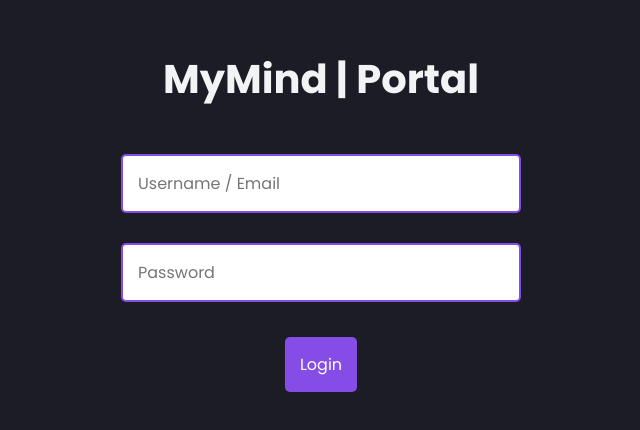
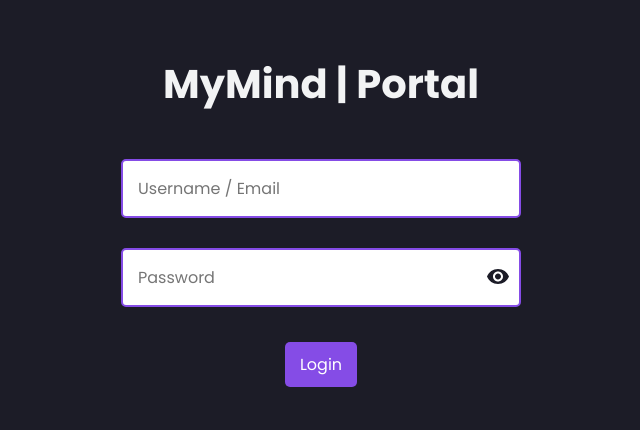
Before and after one commit to sibisiddharth8/MyMind-Portal, a React (Create React App) app: page /#/ in a window 1280 px wide. Before the commit this address led to /#/education. Shown: the part 180-610 px from the top of the page, without its empty margins (319-959 px from the left). Built offline with nearby package versions, Linux system fonts and the light colour scheme; no server answers.

Commit message:
Loader added to skills and experience section

```diff
--- /dev/null
+++ b/src/components/Loaders/LinearLoader.jsx
@@ -0,0 +1,38 @@
+import * as React from 'react';
+import Box from '@mui/material/Box';
+import LinearProgress from '@mui/material/LinearProgress';
+import styled from 'styled-components';
+
+const StyledBox = styled(Box)`
+    border-radius: 10px;
+    width: 100%;
+    padding-top: 20px;
+`;
+
+const LoadingText = styled.div`
+    display: flex;
+    justify-content: center;
+    padding: 10px;
+    letter-spacing: 8px;
+    white-space: nowrap;
+
+    @media (max-width: 575px){
+        letter-spacing: 4px;
+    }
+`;
+
+export default function LinearLoader({text}) {
+  return (
+    <StyledBox>
+      <LoadingText>{text || "... Loading ..."}</LoadingText>
+      <LinearProgress
+        sx={{
+          backgroundColor: '#e0e0e0',
+          '& .MuiLinearProgress-bar': {
+            backgroundColor: '#854CE6',
+          },
+        }}
+      />
+    </StyledBox>
+  );
+}
--- a/src/pages/Bio.jsx
+++ b/src/pages/Bio.jsx
@@ -301,7 +301,6 @@ const InputField = styled.input`
 
   &:focus {
     outline: none;
-    border-width: 2px;
   }
 
   @media (max-width: 768px) {
@@ -313,7 +312,6 @@ const InputField = styled.input`
 const TextArea = styled.textarea`
   padding: 0.75rem;
   background-color: ${({ theme }) => theme.text_primary};
-  box-shadow: rgba(23, 92, 230, 0.15) 0px 4px 24px;
   border-radius: 4px;
   border-color: ${({ theme }) => theme.primary};
   font-size: 16px;
--- a/src/pages/Experience.jsx
+++ b/src/pages/Experience.jsx
@@ -6,6 +6,8 @@ import styled from 'styled-components';
 import Header from '../components/Header/Header.jsx';
 import Footer from '../components/Footer';
 import Modal from '../components/Modal/Modal.jsx';
+
+import LinearLoader from '../components/Loaders/LinearLoader.jsx';
 
 const Experience = () => {
   const [experiences, setExperiences] = useState([]);
@@ -24,12 +26,14 @@ const Experience = () => {
   const [modalType, setModalType] = useState('');
   const [isUploading, setIsUploading] = useState(false);
   const [experienceToDelete, setExperienceToDelete] = useState(null);
+  const [loading, setLoading] = useState(true);
 
   useEffect(() => {
     const experiencesRef = dbRef(database, 'experiences');
     onValue(experiencesRef, (snapshot) => {
       const data = snapshot.val() || [];
       setExperiences(data);
+      setLoading(false);
     });
   }, []);
 
@@ -145,8 +149,12 @@ const Experience = () => {
           <Button type="submit">{editingId !== null ? 'Update Experience' : 'Add Experience'}</Button>
         </Form>
 
-        {/* Experience Cards */}
-        {experiences.map((exp) => (
+        {loading ? (
+          <LinearLoader
+            text = "... Loading Experience ..."
+          />
+        ) : (
+          experiences.map((exp) => (
             <Card key={exp.id}>
               <img src={exp.img} alt={`${exp.company} logo`} />
               <Details>
@@ -159,7 +167,9 @@ const Experience = () => {
                 <button className="delete-btn" onClick={() => openDeleteModal(exp)}>Delete</button>
               </Actions>
             </Card>
-        ))}
+          ))
+        )
+        }
 
         {/* Reusable Modal */}
         <Modal
@@ -285,6 +295,7 @@ const Input = styled.input`
 
 const Button = styled.button`
   padding: 10px;
+  border-radius: 5px;
   background-color: ${(props) => props.theme.button};
   border: none;
   color: ${(props) => props.theme.white};
--- a/src/pages/Login.jsx
+++ b/src/pages/Login.jsx
@@ -1,8 +1,60 @@
-// pages/Login.jsx
 import React, { useState } from 'react';
 import styled from 'styled-components';
 import { useAuth } from '../AuthContext';
 import { useNavigate } from 'react-router-dom';
+import { Visibility, VisibilityOff } from '@mui/icons-material';
+
+function Login() {
+    const [username, setUsername] = useState('');
+    const [password, setPassword] = useState('');
+    const [showPassword, setShowPassword] = useState(false);
+    const [errorMessage, setErrorMessage] = useState('');
+    const navigate = useNavigate();
+    const { login } = useAuth(); // Access the login function from AuthContext
+
+    const handleLogin = () => {
+      const validUsername = process.env.REACT_APP_USERNAME;
+      const validPassword = process.env.REACT_APP_PASSWORD;
+
+      if (username === validUsername && password === validPassword) {
+        login(); // Update authentication state
+        navigate('/Home'); // Redirect to the portal
+      } else {
+        setErrorMessage('Invalid credentials. Please try again.');
+      }
+    };
+
+    const togglePasswordVisibility = () => {
+      setShowPassword(!showPassword);
+    };
+
+    return (
+      <Container>
+        <Title>MyMind | Portal</Title>
+        <Input
+          type="text"
+          placeholder="Username / Email"
+          value={username}
+          onChange={(e) => setUsername(e.target.value)}
+        />
+        <InputContainer>
+          <Input
+            type={showPassword ? 'text' : 'password'}
+            placeholder="Password"
+            value={password}
+            onChange={(e) => setPassword(e.target.value)}
+          />
+          <ToggleIcon onClick={togglePasswordVisibility}>
+            {showPassword ? <VisibilityOff /> : <Visibility />}
+          </ToggleIcon>
+        </InputContainer>
+        {errorMessage && <ErrorMessage>{errorMessage}</ErrorMessage>}
+        <Button onClick={handleLogin}>Login</Button>
+      </Container>
+    );
+}
+
+export default Login;
 
 const Container = styled.div`
   display: flex;
@@ -25,7 +77,7 @@ const Container = styled.div`
 
 const Title = styled.h1`
   color: ${(props) => props.theme.text_primary};
-  margin-bottom: 30px; /* Increased margin for better spacing */
+  margin-bottom: 30px;
   font-size: 2.5rem;
 
   @media (max-width: 768px) {
@@ -38,13 +90,19 @@ const Title = styled.h1`
   }
 `;
 
+const InputContainer = styled.div`
+  position: relative;
+  width: 100%;
+  max-width: 400px;
+`;
+
 const Input = styled.input`
+  max-width: 400px;
   padding: 15px;
-  margin: 15px 0; /* Increased margin for better spacing */
+  margin: 15px 0;
   border: 2px solid ${(props) => props.theme.primary};
   border-radius: 5px;
   width: 100%;
-  max-width: 400px;
   font-size: 1rem;
   transition: border-color 0.3s ease;
 
@@ -64,19 +122,29 @@ const Input = styled.input`
   }
 `;
 
+const ToggleIcon = styled.div`
+  position: absolute;
+  width: 20px;
+  top: 53.5%;
+  right: 15px;
+  transform: translateY(-50%);
+  cursor: pointer;
+  color: ${({ theme }) => theme.bg};
+`;
+
 const Button = styled.button`
-  padding: 15px;
+  padding: 10px 15px;
   background-color: ${(props) => props.theme.primary};
   color: ${(props) => props.theme.white};
   border: none;
   border-radius: 5px;
   cursor: pointer;
   font-size: 1rem;
-  margin-top: 20px; /* Added margin for spacing above the button */
+  margin-top: 20px;
   transition: background-color 0.3s ease;
 
   &:hover {
-    background-color: ${(props) => props.theme.button};
+    opacity: 0.9;
   }
 
   @media (max-width: 768px) {
@@ -99,45 +167,3 @@ const ErrorMessage = styled.p`
     font-size: 0.8rem;
   }
 `;
-
-function Login() {
-    const [username, setUsername] = useState('');
-    const [password, setPassword] = useState('');
-    const [errorMessage, setErrorMessage] = useState('');
-    const navigate = useNavigate();
-    const { login } = useAuth(); // Access the login function from AuthContext
-
-    const handleLogin = () => {
-      const validUsername = process.env.REACT_APP_USERNAME;
-      const validPassword = process.env.REACT_APP_PASSWORD;
-
-      if (username === validUsername && password === validPassword) {
-        login(); // Update authentication state
-        navigate('/Home'); // Redirect to the portal
-      } else {
-        setErrorMessage('Invalid credentials. Please try again.');
-      }
-    };
-
-    return (
-      <Container>
-        <Title>MyMind | Portal</Title>
-        <Input
-          type="text"
-          placeholder="Username / Email"
-          value={username}
-          onChange={(e) => setUsername(e.target.value)}
-        />
-        <Input
-          type="password"
-          placeholder="Password"
-          value={password}
-          onChange={(e) => setPassword(e.target.value)}
-        />
-        {errorMessage && <ErrorMessage>{errorMessage}</ErrorMessage>}
-        <Button onClick={handleLogin}>Login</Button>
-      </Container>
-    );
-}
-
-export default Login;
--- a/src/pages/Portal.jsx
+++ b/src/pages/Portal.jsx
@@ -1,8 +1,7 @@
-// Portal.jsx
 import React, { useState } from 'react';
 import styled from 'styled-components';
-import { Link, useNavigate } from 'react-router-dom'; // Ensure useNavigate is imported
-import { useAuth } from '../AuthContext'; // Import AuthContext
+import { Link, useNavigate } from 'react-router-dom';
+import { useAuth } from '../AuthContext';
 
 // Styled components for the portal page
 const Container = styled.div`
@@ -15,10 +14,6 @@ const Container = styled.div`
 
   @media (max-width: 768px) {
     padding: 20px; /* Adjusted padding for tablet devices */
-  }
-
-  @media (max-width: 575px) {
-    padding: 15px; /* Further reduced padding for mobile devices */
   }
 `;
 
@@ -52,7 +47,7 @@ const NavButton = styled(Link)`
   color: ${(props) => props.theme.white};
   text-decoration: none;
   text-align: center;
-  border-radius: 8px; /* Increased border radius for softer look */
+  border-radius: 4px;
   box-shadow: 0 6px 12px rgba(0, 0, 0, 0.1); /* Enhanced shadow for depth */
   transition: background-color 0.3s ease, transform 0.2s ease;
 
@@ -71,19 +66,20 @@ const NavButton = styled(Link)`
 `;
 
 const LogoutButton = styled.button`
-  padding: 12px;
-  font-size: 1.2rem;
-  background-color: ${(props) => props.theme.primary};
+  padding: 10px 15px;
+  font-size: 1rem;
+  background-color: #f44336;
   color: ${(props) => props.theme.white};
   border: none;
-  border-radius: 8px;
+  border-radius: 4px;
   cursor: pointer;
   margin-top: 30px; /* Increased margin for spacing above the button */
-  transition: background-color 0.3s ease, transform 0.2s ease;
+  transition: background-color 0.3s ease-in-out, transform 0.2s ease;
+  border: 1px solid #f44336;
 
   &:hover {
-    background-color: ${(props) => props.theme.button};
-    transform: scale(1.05); /* Slight scale effect on hover */
+    background-color: ${(props) => props.theme.bg};
+    color: #f44336;
   }
 
   @media (max-width: 768px) {
--- a/src/pages/Skills.jsx
+++ b/src/pages/Skills.jsx
@@ -6,6 +6,8 @@ import styled from 'styled-components';
 import Header from '../components/Header/Header.jsx';
 import Footer from '../components/Footer';
 import Modal from '../components/Modal/Modal.jsx';
+
+import LinearLoader from '../components/Loaders/LinearLoader.jsx';
 
 const Skills = () => {
   const [skillName, setSkillName] = useState('');
@@ -16,7 +18,7 @@ const Skills = () => {
   const [editingSkillId, setEditingSkillId] = useState(null);
   const [modalVisible, setModalVisible] = useState(false);
   const [modalType, setModalType] = useState('');
-  const [skillToDelete, setSkillToDelete] = useState(null);  // State for skill to delete
+  const [skillToDelete, setSkillToDelete] = useState(null);
 
   useEffect(() => {
     const fetchSkills = () => {
@@ -190,7 +192,9 @@ const handleEdit = (skillType, skillId, skill) => {
         </Form>
 
         {loading ? (
-          <div>Loading...</div>
+          <LinearLoader
+            text = "... Loading Skills ..."
+          />
         ) : (
           Object.keys(skillsList).map((type) => (
             <SkillList key={type}>
@@ -256,16 +260,16 @@ const Label = styled.label`
 `;
 
 const Input = styled.input`
-  padding: 10px;
+  padding: 0.75rem;
   border-radius: 5px;
-  border: 1px solid ${(props) => props.theme.primary};
+  border: 1.5px solid ${(props) => props.theme.primary};
   outline: none;
 `;
 
 const Select = styled.select`
-  padding: 10px;
+  padding: 0.75rem;
   border-radius: 5px;
-  border: 1px solid ${(props) => props.theme.primary};
+  border: 1.5px solid ${(props) => props.theme.primary};
   outline: none;
 `;
 
@@ -279,7 +283,6 @@ const Button = styled.button`
   transition: background-color 0.3s ease, transform 0.2s ease;
 
   &:hover {
-    background-color: ${(props) => props.hoverColor || props.theme.primary};
     opacity: 0.9;
   }
 
```
Lines whose indentation alone changed are shown as unchanged.
